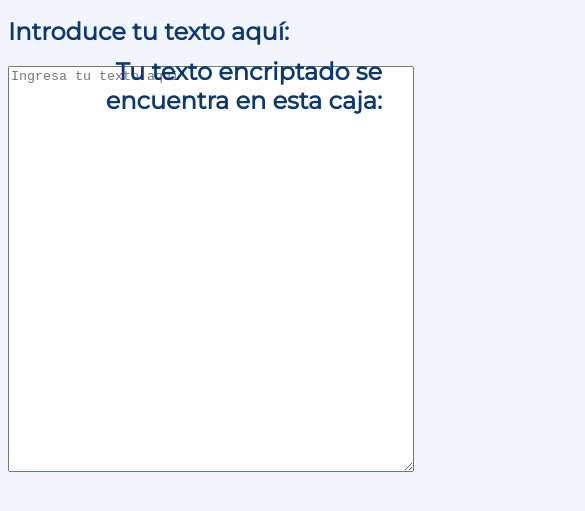
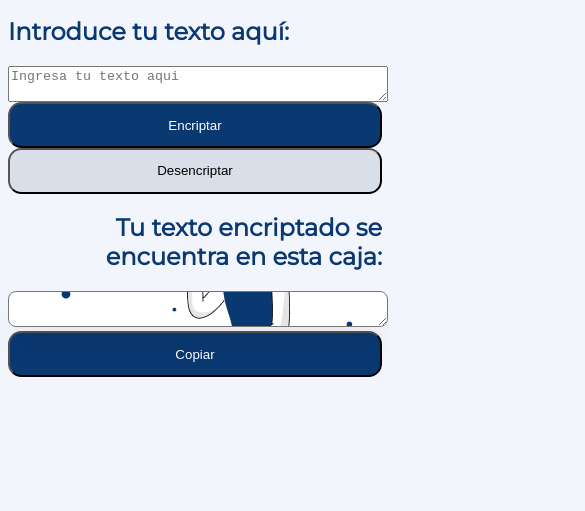
Before and after one commit to OscarMeezs04/encriptador-de-texto, a plain HTML site: page index.html in a window 390 px wide. Shown: the part 307-818 px from the top of the page, 585 px wide, since content can reach past the window. Drawn offline with Linux system fonts and the light colour scheme.

Commit message:
Cambios en responsividad de la página

```diff
--- a/prueba.css
+++ b/prueba.css
@@ -6,8 +6,8 @@ body {
 
 .Logo {
     position: relative;
-    width: 120px; /* Removed "Fixed" */
-    height: 48px; /* Removed "Fixed" */
+    width: 120px;
+    height: 48px;
     top: 40px;
     left: 40px;
     gap: 40px;
@@ -30,15 +30,15 @@ body {
 }
 
 .ListaReglas {
-    width: 100%; /* Adjusted to 100% for responsiveness */
-    display: block; /* Changed to block for responsiveness */
+    width: 100%;
+    display: block;
 }
 
 .Caja {
-    display: block; /* Changed to block for responsiveness */
+    display: block;
     position: relative;
-    width: 100%; /* Adjusted to 100% for responsiveness */
-    height: auto; /* Changed to auto for responsiveness */
+    width: 100%;
+    height: auto;
 }
 
 .Boton {
@@ -58,7 +58,7 @@ body {
 #encriptador {
     position: relative;
     top: 3.2em;
-    right: 0; /* Adjusted to 0 for responsiveness */
+    right: 0;
 }
 
 #Des {
@@ -66,13 +66,19 @@ body {
     background-color: #D8DFE8;
     color: black;
     top: 3.2em;
-    right: 0; /* Adjusted to 0 for responsiveness */
+    right: 0;
 }
 
-#CajaTexto {
+#CajaTexto,
+#mensaje {
     text-align: end;
     position: relative;
     bottom: 20.2em;
+    width: calc(50% - 10px); /* Adjusted to 50% of the width with 10px spacing */
+}
+
+#mensaje {
+    margin-right: 10px; /* Added margin for spacing between #mensaje and #CajaTexto */
 }
 
 #resultado {
@@ -81,17 +87,17 @@ body {
     background-repeat: no-repeat;
     background-position: center;
     box-shadow: 0px 24px 32px -8px #00000014;
-    width: 100%; /* Adjusted to 100% for responsiveness */
-    height: auto; /* Changed to auto for responsiveness */
-    left: 0; /* Adjusted to 0 for responsiveness */
-    bottom: 0; /* Adjusted to 0 for responsiveness */
+    width: 100%;
+    height: auto;
+    left: 0;
+    bottom: 0;
     position: relative;
 }
 
 #Copy {
     position: relative;
-    bottom: 0; /* Adjusted to 0 for responsiveness */
-    left: 0; /* Adjusted to 0 for responsiveness */
+    bottom: 0;
+    left: 0;
 }
 
 /* Media Queries for responsiveness */
@@ -118,6 +124,15 @@ body {
     #Copy {
         left: 58em;
     }
+
+    #CajaTexto,
+    #mensaje {
+        width: calc(50% - 10px); /* Adjusted to 50% of the width with 10px spacing */
+    }
+
+    #mensaje {
+        margin-right: 10px; /* Added margin for spacing between #mensaje and #CajaTexto */
+    }
 }
 
 @media only screen and (max-width: 600px) {
@@ -125,7 +140,9 @@ body {
     .Caja,
     #encriptador,
     #Des,
-    #Copy {
+    #Copy,
+    #CajaTexto,
+    #mensaje {
         width: 100%;
         display: block;
         margin-right: auto;
--- a/style.css
+++ b/style.css
@@ -20,6 +20,7 @@ body{
 }
 
 .SubTitulo{
+    display: block;
     color: #0a3871;
 }
 
@@ -29,16 +30,16 @@ body{
 }
 
 .ListaReglas{
-    width: 40%;
-    display: inline-block;
-    vertical-align: top;
+    width: 100%;
+    display: block;
+
 }
 
 .Caja{
-    display: inline;
+    display: block;
     position: relative;
-    width: 30em;
-    height: 30em;
+    width: 100%;
+    height: auto;
 }
 
 .Boton{
@@ -56,25 +57,16 @@ body{
 
 }
 
-#encriptador{
-    position: relative;
-    top: 3.2em;
-    right: 26.5em;
-
-}
 
 #Des{
-    position: relative;
+
     background-color: #D8DFE8;
     color: black;
-    top: 3.2em;
-    right: 20.5em;
 
 }
 
 #CajaTexto{
     text-align: end;
-    position: relative;
     bottom: 20.2em;
 
 }
@@ -85,16 +77,66 @@ body{
     background-repeat: no-repeat;
     background-position: center;
     box-shadow: 0px 24px 32px -8px #00000014;
-    width: 30em;
-    height: 30em;
-    left: 75em;
-    bottom: 36em;
+    width: 100%;
+    height: auto;
+    left: 0;
+    bottom: 0;
     position: relative;
 
 }
 
 #Copy{
-    position: relative;
-    bottom: 33em;
-    left: 58em;
+
 }
+
+/* Media Queries for responsiveness */
+@media only screen and (min-width: 600px) {
+    .ListaReglas {
+        width: 40%;
+        display: inline-block;
+        vertical-align: top;
+    }
+
+    .Caja {
+        width: 30em;
+        height: 30em;
+    }
+
+    #encriptador {
+        right: 26.5em;
+    }
+
+    #Des {
+        right: 20.5em;
+    }
+
+    #Copy {
+        left: 58em;
+    }
+
+    #CajaTexto,
+    #mensaje {
+        width: calc(50% - 10px); /* Adjusted to 50% of the width with 10px spacing */
+    }
+
+    #mensaje {
+        margin-right: 10px; /* Added margin for spacing between #mensaje and #CajaTexto */
+    }
+}
+
+@media only screen and (max-width: 600px) {
+    .ListaReglas,
+    .Caja,
+    #encriptador,
+    #Des,
+    #Copy,
+    #CajaTexto,
+    #mensaje {
+        width: 100%;
+        display: block;
+        margin-right: auto;
+        margin-left: auto;
+        right: 0;
+        left: 0;
+    }
+}
```
